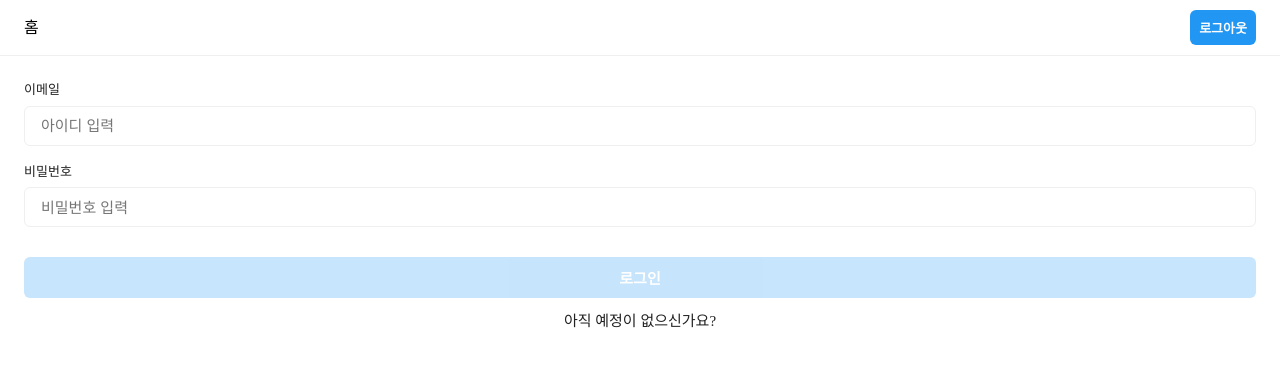
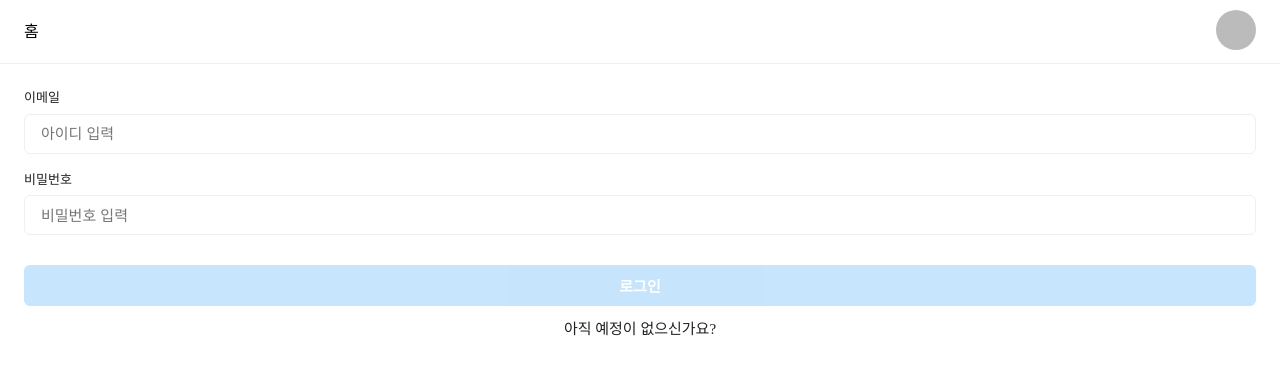
Before and after one commit to honeykikiki/fast-campus, a React (Create React App) app in the folder high-performance_large-scale_frontend/05-mcard/: page /signin in a window 1280 px wide. Shown: the top 374 px of the page. Built offline with nearby package versions, Linux system fonts and the light colour scheme; no server answers; sample sign-in values are in the browser's storage.

Commit message:
내 정보 화면 추가, 프로필 이미지 추가, 수정 기능 추가

```diff
--- a/high-performance_large-scale_frontend/05-mcard/src/App.tsx
+++ b/high-performance_large-scale_frontend/05-mcard/src/App.tsx
@@ -10,6 +10,7 @@ import TestPage from '@pages/Test'
 import { Suspense } from 'react'
 import { BrowserRouter, Route, Routes } from 'react-router-dom'
 import ApplyDonePage from './pages/ApplyDone'
+import MyPage from './pages/My'
 
 function App() {
   return (
@@ -39,6 +40,15 @@ function App() {
             </PrivateRoute>
           }
         />
+        <Route
+          path="/my"
+          element={
+            <PrivateRoute>
+              <MyPage />
+            </PrivateRoute>
+          }
+        />
+
         <Route path="/test" Component={TestPage} />
       </Routes>
     </BrowserRouter>
--- a/high-performance_large-scale_frontend/05-mcard/src/components/auth/AuthGuard.tsx
+++ b/high-performance_large-scale_frontend/05-mcard/src/components/auth/AuthGuard.tsx
@@ -14,6 +14,7 @@ function AuthGuard({ children }: { children: React.ReactNode }) {
         uid: user.uid,
         email: user.email ?? '',
         displayName: user.displayName ?? '',
+        photoURL: user.photoURL ?? '',
       })
     } else {
       setUser(null)
--- /dev/null
+++ b/high-performance_large-scale_frontend/05-mcard/src/components/my/MyImage.tsx
@@ -0,0 +1,97 @@
+import styled from '@emotion/styled'
+import { getAuth, updateProfile } from 'firebase/auth'
+import { collection, doc, updateDoc } from 'firebase/firestore'
+import { ref, uploadBytes, getDownloadURL } from 'firebase/storage'
+import { ChangeEvent } from 'react'
+import { useSetRecoilState } from 'recoil'
+import { userAtom } from '@/atom/user'
+import { COLLECTIONS } from '@/constants'
+import useUser from '@/hooks/auth/useUser'
+import { app, storage, store } from '@/remote/firebase'
+
+type Mode = 'upload' | 'default'
+
+function MyImage({
+  size = 40,
+  mode = 'default',
+}: {
+  size?: number
+  mode?: Mode
+}) {
+  const user = useUser()
+  const setUser = useSetRecoilState(userAtom)
+
+  const handleUploadImage = async (e: ChangeEvent<HTMLInputElement>) => {
+    const files = e.target.files
+    const currentUser = getAuth(app).currentUser
+
+    if (files == null || user == null || currentUser == null) {
+      return
+    }
+
+    const fileName = files[0].name
+    const storageRef = ref(storage, `users/${user.uid}/${fileName}`)
+    try {
+      const uploaded = await uploadBytes(storageRef, files[0])
+
+      const downloadUrl = await getDownloadURL(uploaded.ref)
+
+      await updateProfile(currentUser, {
+        photoURL: downloadUrl,
+      })
+
+      await updateDoc(
+        doc(collection(store, COLLECTIONS.USER), currentUser.uid),
+        {
+          photoURL: downloadUrl,
+        },
+      )
+
+      setUser({
+        ...user,
+        photoURL: downloadUrl,
+      })
+    } catch (e) {
+      console.log(e)
+    }
+  }
+
+  return (
+    <Container>
+      <img
+        src={
+          user?.photoURL ||
+          'https://cdn1.iconfinder.com/data/icons/user-pictures/100/male3-64.png'
+        }
+        width={size}
+        height={size}
+        alt="유저의 이미지"
+      />
+      {mode === 'upload' ? (
+        <input type="file" accept="image/*" onChange={handleUploadImage} />
+      ) : null}
+    </Container>
+  )
+}
+
+const Container = styled.div`
+  position: relative;
+  display: inline-block;
+  cursor: pointer;
+
+  & img {
+    border-radius: 100%;
+  }
+
+  & input[type='file'] {
+    position: absolute;
+    top: 0;
+    left: 0;
+    width: 100%;
+    height: 100%;
+    opacity: 0;
+    cursor: pointer;
+  }
+`
+
+export default MyImage
--- a/high-performance_large-scale_frontend/05-mcard/src/components/shared/NavBar.tsx
+++ b/high-performance_large-scale_frontend/05-mcard/src/components/shared/NavBar.tsx
@@ -1,11 +1,10 @@
 import useUser from '@hooks/auth/useUser'
-import { auth } from '@remote/firebase'
 import { colors } from '@styles/colorPlatte'
 import { css } from '@emotion/react'
-import { signOut } from 'firebase/auth'
 import { useCallback } from 'react'
 import { Link, useLocation } from 'react-router-dom'
 
+import MyImage from '../my/MyImage'
 import Button from './Button'
 import Flex from './Flex'
 
@@ -14,23 +13,24 @@ function Nav() {
   const showSignButton = ['/signup', '/signin'].includes(pathname) === false
   const user = useUser()
 
-  const handleLogout = useCallback(() => signOut(auth), [])
-
   const renderButton = useCallback(() => {
     if (user != null) {
-      return <Button onClick={handleLogout}>로그아웃</Button>
+      return (
+        <Link to="/my">
+          <MyImage size={40} />
+        </Link>
+      )
     }
-
     if (showSignButton) {
       return (
-        <Link to="signin">
+        <Link to="/signin">
           <Button>회원가입/로그인</Button>
         </Link>
       )
     }
 
     return null
-  }, [handleLogout, showSignButton, user])
+  }, [showSignButton, user])
 
   return (
     <Flex justify="space-between" align="center" css={navBarContainerStyles}>
--- a/high-performance_large-scale_frontend/05-mcard/src/models/user.ts
+++ b/high-performance_large-scale_frontend/05-mcard/src/models/user.ts
@@ -2,4 +2,5 @@ export interface User {
   uid: string
   email: string
   displayName: string
+  photoURL?: string
 }
--- /dev/null
+++ b/high-performance_large-scale_frontend/05-mcard/src/pages/My.tsx
@@ -0,0 +1,29 @@
+import { signOut } from 'firebase/auth'
+import { useCallback } from 'react'
+import MyImage from '@/components/my/MyImage'
+import Button from '@/components/shared/Button'
+import Flex from '@/components/shared/Flex'
+import { Spacing } from '@/components/shared/Spacing'
+import Text from '@/components/shared/Text'
+import useUser from '@/hooks/auth/useUser'
+import { auth } from '@/remote/firebase'
+
+function MyPage() {
+  const user = useUser()
+  const handleLogout = useCallback(() => signOut(auth), [])
+
+  return (
+    <Flex direction="column" justify="center" align="center">
+      <Spacing size={40} />
+      <MyImage size={80} mode="upload" />
+
+      <Spacing size={20} />
+      <Text bold={true}>{user?.displayName}</Text>
+
+      <Spacing size={20} />
+      <Button onClick={handleLogout}>로그아웃</Button>
+    </Flex>
+  )
+}
+
+export default MyPage
--- a/high-performance_large-scale_frontend/05-mcard/src/remote/firebase.ts
+++ b/high-performance_large-scale_frontend/05-mcard/src/remote/firebase.ts
@@ -1,6 +1,7 @@
 import { initializeApp } from 'firebase/app'
 import { getAuth } from 'firebase/auth'
 import { getFirestore } from 'firebase/firestore'
+import { getStorage } from 'firebase/storage'
 
 const firebaseConfig = {
   apiKey: process.env.REACT_APP_API_KEY,
@@ -16,3 +17,4 @@ const firebaseConfig = {
 export const app = initializeApp(firebaseConfig)
 export const auth = getAuth(app)
 export const store = getFirestore(app)
+export const storage = getStorage(app)
```
